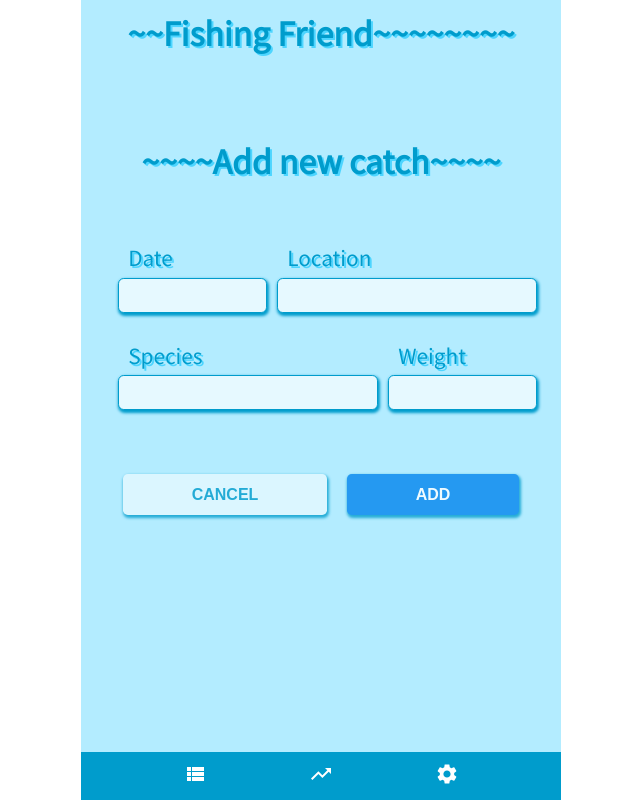
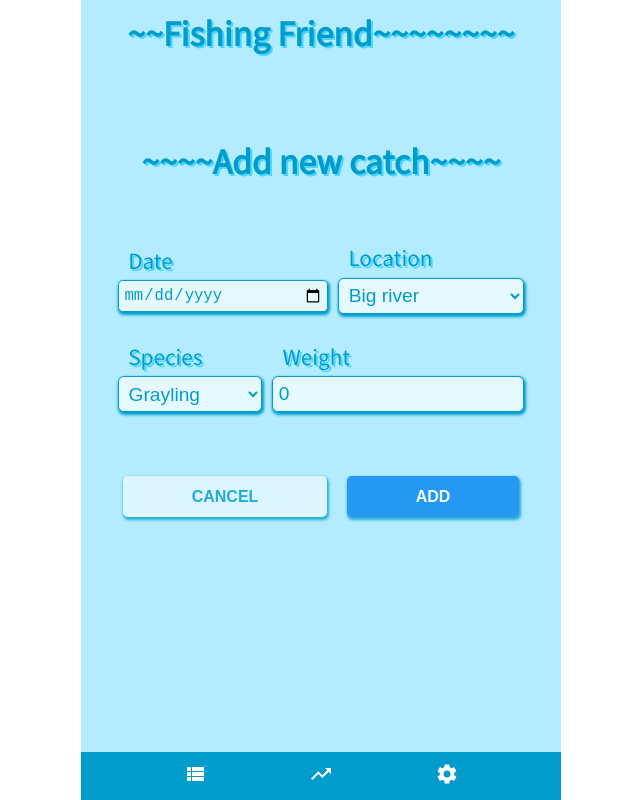
Before and after one commit to julkusa1/Fishingfriend, a React (Create React App) app: page /add in a window 1280 px wide. Shown: the whole page, without its empty margins (319-959 px from the left). Built offline with nearby package versions, Linux system fonts and the light colour scheme.

Commit message:
Tietojen lisääminen, ei toimi

```diff
--- a/src/App.js
+++ b/src/App.js
@@ -17,6 +17,15 @@ class App extends Component {                    //Nostetaan komponentit App fun
     this.state = {
       data: testdata
     }
+    this.handleFormSubmit = this.handleFormSubmit.bind(this);
+  }
+
+  handleFormSubmit(newdata) {                   //Lomakkeen käsittelijä, joka lisää uudet tiedot taulukkoon
+    let storeddata = this.state.data.slice();
+    storeddata.push(newdata);
+    this.setState({
+      data: storeddata
+    });
   }
 
   render() {
@@ -27,7 +36,7 @@ class App extends Component {                    //Nostetaan komponentit App fun
           <Route path="/" exact render={() => <List data={this.state.data}/> }/>
           <Route path="/stats" component= {Stats}/>
           <Route path="/settings" component= {Settings}/>
-          <Route path="/add" render={() => <AddItem />} />
+          <Route path="/add" render={() => <AddItem onFormSubmit={this.handleFormSubmit} />} />
           <Menu/>
         </div>
       </Router>
--- a/src/components/AddItem/AddItem.css
+++ b/src/components/AddItem/AddItem.css
@@ -13,43 +13,3 @@ h2 {
     align-items: center;
     font-size: 2em;
 }
-
-.itemform {
-    display: flex;
-    flex-direction: column;
-}
-
-.itemform__row {
-    display: flex;
-}
-
-.itemform__row > div {
-    display: flex;
-    flex-direction: column;
-    justify-content: center;
-    margin: 0.5em 0.3em;
-    flex: 1 1 auto;
-}
-
-.itemform input {
-    padding: 0.3em;
-    border: 1px solid #009ccc;;
-    border-radius: 0.3em;
-    font-size: 1.2em;
-    color: #009ccc;
-    background-color: #e6f9ff;
-    box-sizing: border-box;
-    box-shadow: 1px 2px 3px 1px #009ccc;
-    outline: none;
-}
-
-.itemform label {
-    justify-content: center;
-    padding: 0.5em;
-    max-height: 1.2em;
-    min-height: 1.2em;
-    color: #009ccc;
-    text-shadow: 2px 1.5px#4dd5ff;
-    align-items: center;
-    font-size: 1.3em;
-}
--- a/src/components/AddItem/AddItem.js
+++ b/src/components/AddItem/AddItem.js
@@ -1,11 +1,11 @@
 import React from "react";
 
 import Content from "../Content/Content";
-import Button from "../buttons";
+import ItemForm from "../ItemForm/ItemForm";
 
 import "./AddItem.css";
 
-function AddItem(props) {       //Tehdään lomake, jolla tietoja voi lisätä
+function AddItem(props) {
     return (
       <Content>
 
@@ -13,43 +13,8 @@ function AddItem(props) {       //Tehdään lomake, jolla tietoja voi lisätä
 
         <h2>~~~~Add new catch~~~~</h2>
 
-        <form>
+        <ItemForm onFormSubmit={props.onFormSubmit} />
 
-            <div className="itemform">
-                <div className="itemform__row">
-                    <div>
-                        <label for="date">Date</label>
-                        <input type="text" name="date" size="10" />
-                    </div>
-                    <div>
-                        <label for="place">Location</label>
-                        <input type="text" name="place" />
-                    </div>
-                 </div>
-
-                 <div className="itemform__row">
-                    <div>
-                        <label for="fishtype">Species</label>
-                        <input type="text" name="fishtype" />
-                    </div>
-                    <div>
-                        <label for="weight">Weight</label>
-                        <input type="text" name="weight" size="10" />
-                    </div>
-                </div>
-
-                <div className="itemform__row">
-                    <div>
-                        <Button>CANCEL</Button>
-                    </div>
-                    <div>
-                        <Button primary>ADD</Button>
-                    </div>
-                </div>
-
-             </div>
-
-        </form>
         </div>
       </Content>
     );
--- /dev/null
+++ b/src/components/ItemForm/ItemForm.css
@@ -0,0 +1,48 @@
+.itemform {
+    display: flex;
+    flex-direction: column;
+}
+
+.itemform__row {
+    display: flex;
+}
+
+.itemform__row > div {
+    display: flex;
+    flex-direction: column;
+    justify-content: center;
+    margin: 0.5em 0.3em;
+    flex: 1 1 auto;
+}
+
+.itemform input, .itemform select {
+    padding: 0.3em;
+    border: 1px solid #009ccc;;
+    border-radius: 0.3em;
+    font-size: 1.2em;
+    color: #009ccc;
+    background-color: #e6f9ff;
+    box-sizing: border-box;
+    box-shadow: 1px 2px 3px 1px #009ccc;
+    outline: none;
+    width: 100%;
+}
+
+.itemform input[type="date"]::webkit-clear-button {
+    display: none;
+}
+
+.itemform input[type="date"]::webkit-innerspin-button {
+    display: none;
+}
+
+.itemform label {
+    justify-content: center;
+    padding: 0.5em;
+    max-height: 1.2em;
+    min-height: 1.2em;
+    color: #009ccc;
+    text-shadow: 2px 1.5px#4dd5ff;
+    align-items: center;
+    font-size: 1.3em;
+}
--- /dev/null
+++ b/src/components/ItemForm/ItemForm.js
@@ -0,0 +1,95 @@
+import React from "react";
+
+import Button from "../buttons";
+
+import "./ItemForm.css";
+
+class ItemForm extends React.Component {    //Tässä lomake, jolla tietoja voi lisätä
+
+    constructor(props) {
+        super(props);
+        this.state = {
+            data: {
+                date: undefined,
+                place: undefined,
+                Species: undefined,
+                weight: 0
+            }
+        }
+        this.handleInputChange = this.handleInputChange.bind(this);
+        this.handleSubmit = this.handleSubmit.bind(this);
+    }
+
+    handleInputChange(event) {                                      //Tällä toiminnolla voidaan käsitellä lomakkeelta saatavaa tietoa
+        const target = event.target;
+        const value = target.type === 'checkbox' ? target.checked : target.value;
+        const name = target.name;
+
+        this.setState({
+            data: {
+                ...this.state.data,
+                [name]: value
+            }
+        });
+      }
+
+    handleSubmit(event) {
+        event.preventDefault();
+        console.log("send form");
+        let data = Object.assign({}, this.state.data);
+        data.weight = parceFloat(data.summa);
+        this.props.onFormSubmit(data);
+    }
+
+    render() {                              //Tässä lomakkeen syöttökentät ja valikot
+        return (
+            <form onSubmit={this.handleSubmit}>
+                <div className="itemform">
+                    <div className="itemform__row">
+                        <div>
+                            <label for="date">Date</label>
+                            <input type="date" name="date" value={this.state.data.date} onChange={this.handleInputChange}/>
+                        </div>
+                        <div>
+                            <label for="place">Location</label>
+                            <select name="place" value={this.state.data.place} onChange={this.handleInputChange}>
+                                <option value="Bigriver">Big river</option>
+                                <option value="Rabbit river">Rabit river</option>
+                                <option value="Whiteriver">White river</option>
+                            </select>
+                        </div>
+                    </div>
+
+                    <div className="itemform__row">
+                        <div>
+                            <label for="fishtype">Species</label>
+                            <select name="fishtype" value={this.state.data.fishtype} onChange={this.handleInputChange}>
+                                <option value="Pike">Grayling</option>
+                                <option value="Pike">Pike</option>
+                                <option value="Salmon">River Salmon</option>
+                                <option value="Trout">Trout</option>
+                            </select>
+                        </div>
+                        <div>
+                            <label for="weight">Weight</label>
+                            <input type="number" name="weight" step="0.1" value={this.state.data.weight} onChange={this.handleInputChange}/>
+                        </div>
+                    </div>
+
+                    <div className="itemform__row">
+                        <div>
+                            <Button>CANCEL</Button>
+                        </div>
+                        <div>
+                            <Button type="submit" primary>ADD</Button>
+                        </div>
+                    </div>
+
+                </div>
+
+            </form>
+        );
+    }
+}
+
+export default ItemForm;
--- a/src/components/buttons/buttons.css
+++ b/src/components/buttons/buttons.css
@@ -35,7 +35,7 @@
 }
 
 .button--secondary {
-    background-color: #ee6c02;
+    background-color: #0285ee;
     color: #fff;
 }
 
@@ -51,7 +51,7 @@
 
 .button--floating {
     position: fixed;
-    bottom: 3rem;
+    bottom: 0rem;
     right: 1rem;
     border-radius: 50%;
     font-size: 2.5rem;
```
